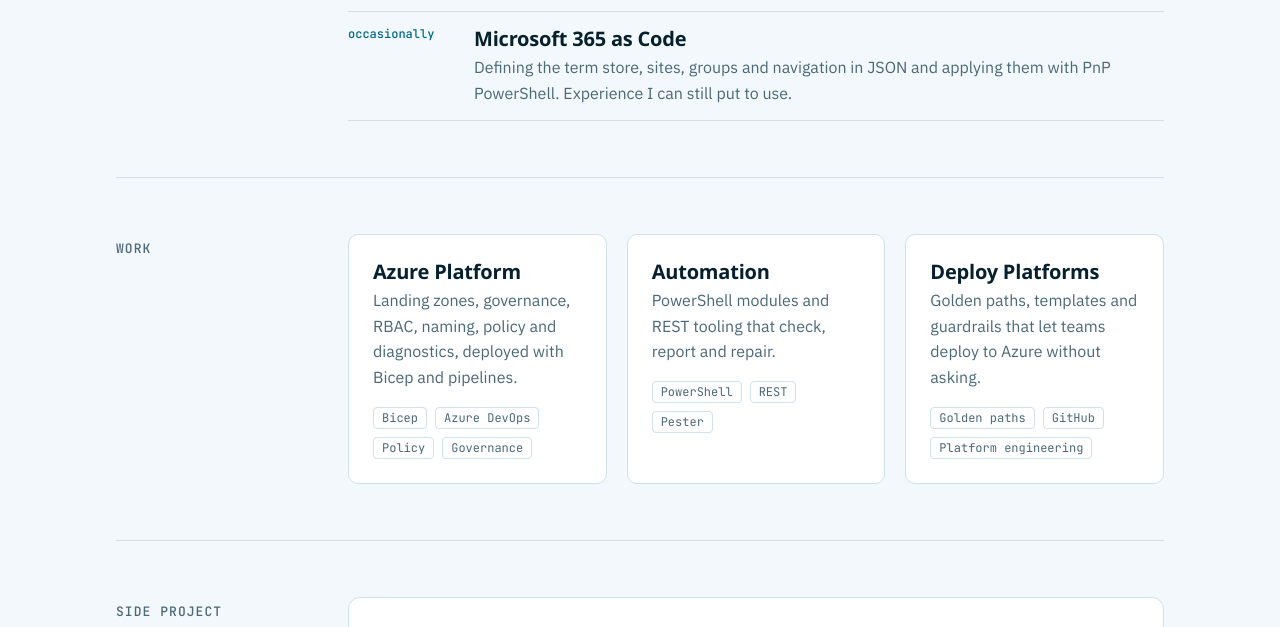
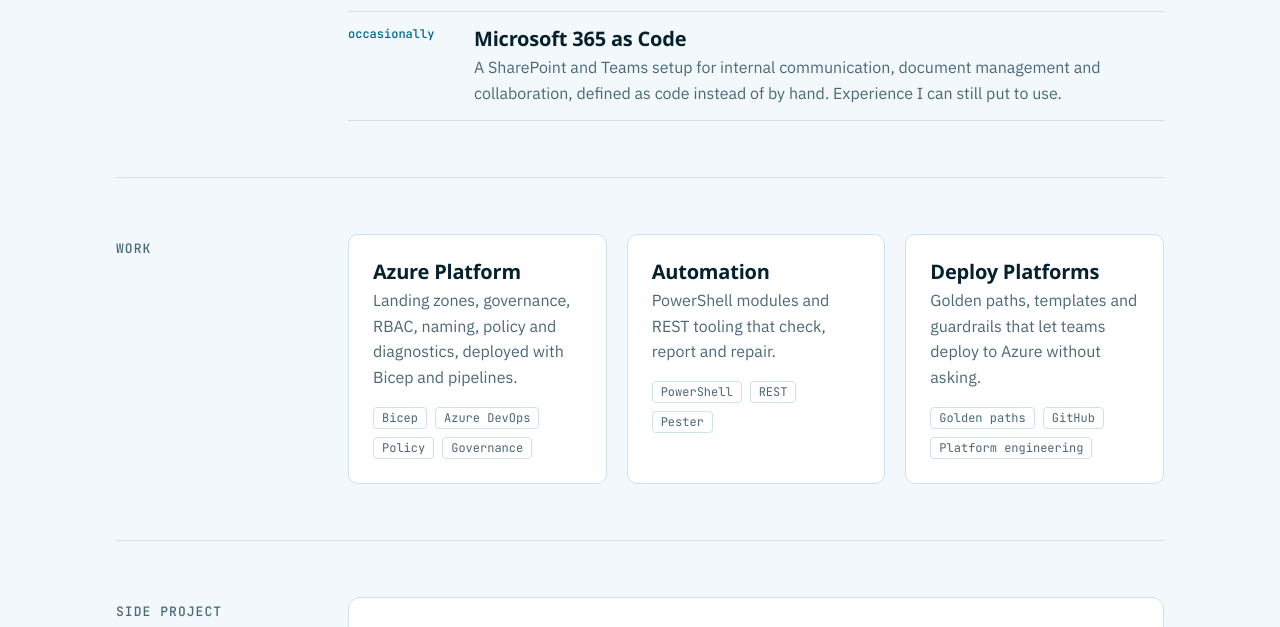
Before and after one commit to msc365/msc365.github.io, an Astro site: page / in a window 1280 px wide. Shown: the part 1126-1753 px from the top of the page. Built offline with nearby package versions, Linux system fonts and the light colour scheme; Astro itself is replaced by a stand-in of ours.

Commit message:
feat(home): describe the Microsoft 365 item by what it delivered
Say SharePoint and Teams for communication, documents and collaboration instead of listing the technique.

```diff
--- a/src/pages/index.astro
+++ b/src/pages/index.astro
@@ -49,7 +49,7 @@
         <li><span class="tag">ongoing</span><div><h3>Deploy Platforms</h3><p>Golden paths, templates and guardrails for teams that deploy to Azure.</p></div></li>
         <li><span class="tag">ongoing</span><div><h3>Azure Landing Zones and EPAC</h3><p>Landing zones and governance on Azure, with policy managed as code through EPAC (Enterprise Policy as Code).</p></div></li>
         <li><span class="tag">learning</span><div><h3>Claude in the Engineering Loop</h3><p>I use Claude for reviews, docs and code. Agents take the tasks that need investigating. A golden path becomes code, so I do not spend tokens on a solved problem. People make the decisions.</p></div></li>
-        <li><span class="tag">occasionally</span><div><h3>Microsoft 365 as Code</h3><p>Defining the term store, sites, groups and navigation in JSON and applying them with PnP PowerShell. Experience I can still put to use.</p></div></li>
+        <li><span class="tag">occasionally</span><div><h3>Microsoft 365 as Code</h3><p>A SharePoint and Teams setup for internal communication, document management and collaboration, defined as code instead of by hand. Experience I can still put to use.</p></div></li>
       </ul>
     </div>
   </section>
```
